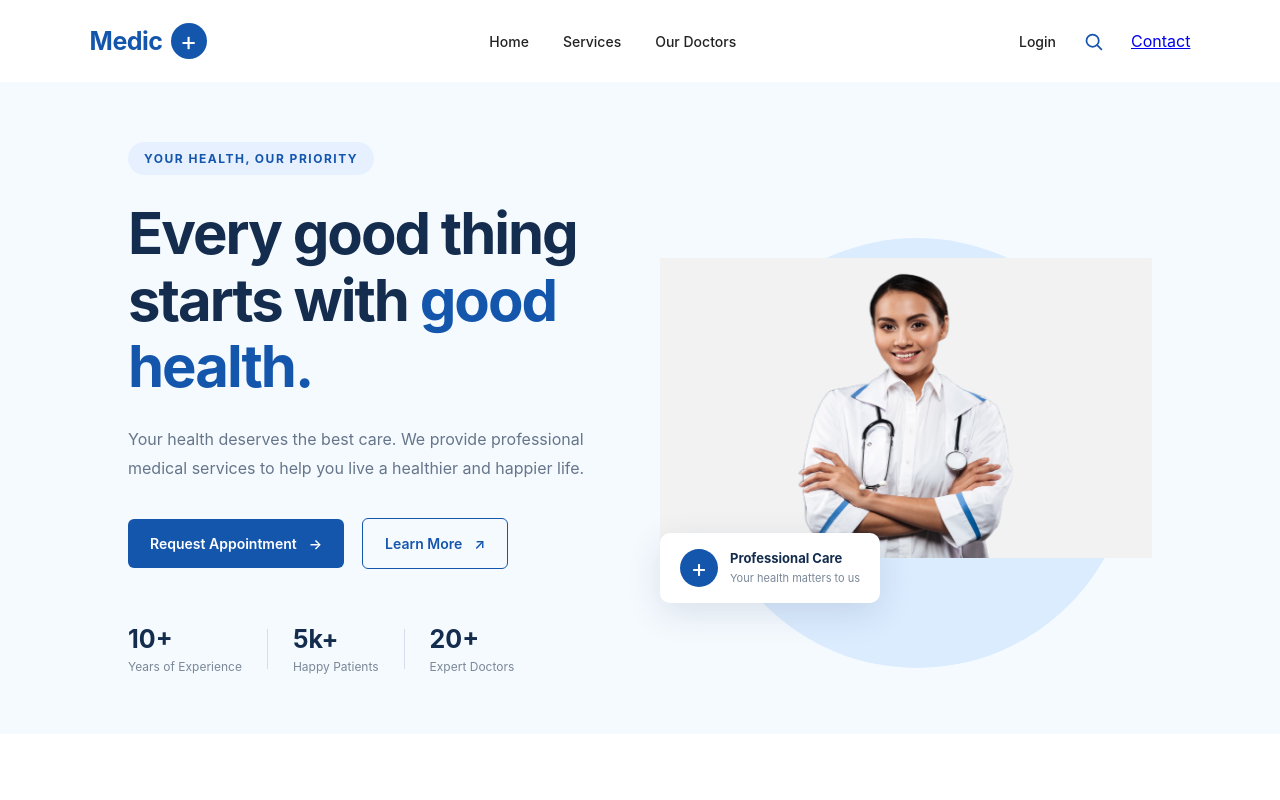
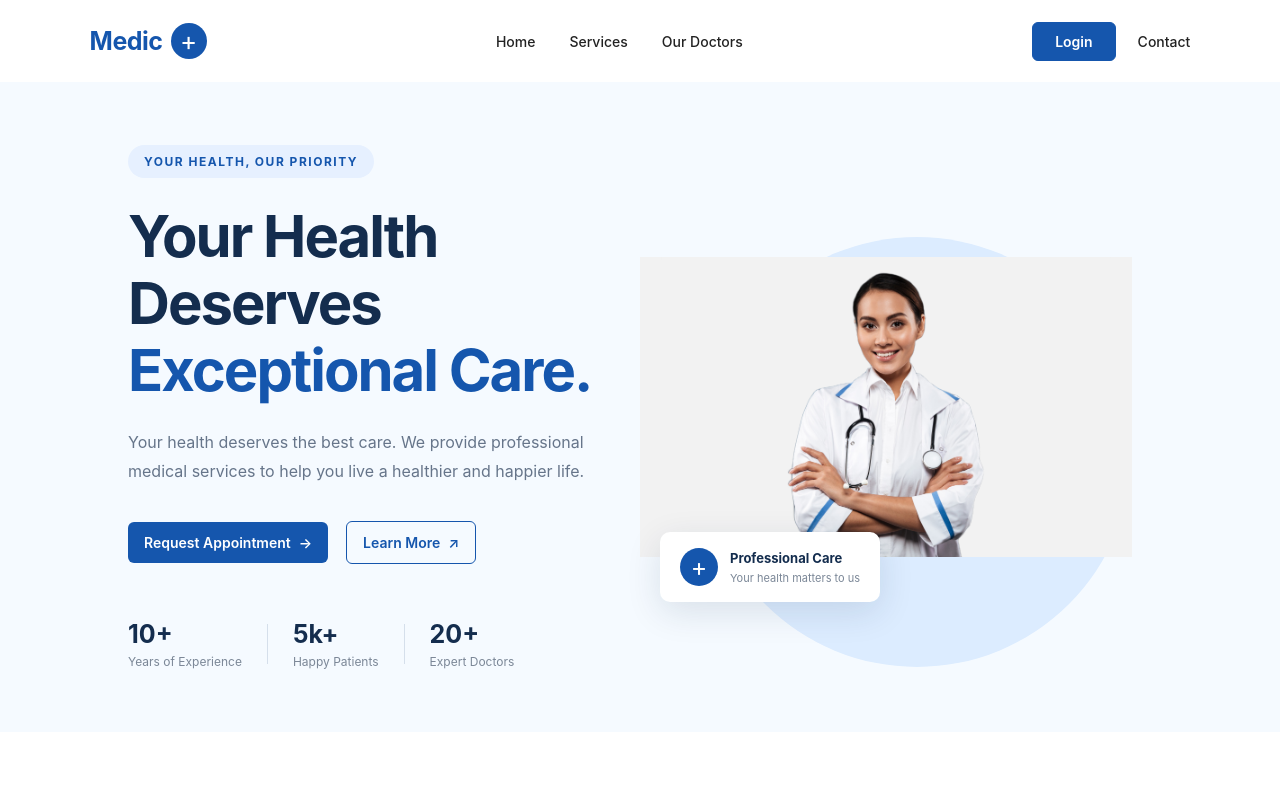
Before and after one commit to aniebietmoses1988-droid/medic-healthcare-website, a React (Vite) app: page / in a window 1280 px wide. Shown: the top 800 px of the page. Built offline with nearby package versions, Linux system fonts and the light colour scheme.

Commit message:
Update navbar login button and doctors heading

```diff
--- a/src/Components/DoctorSection.css
+++ b/src/Components/DoctorSection.css
@@ -31,7 +31,7 @@
   font-size: 14px;
   font-weight: 700;
   letter-spacing: 1.5px;
-  color: #06771e;
+  color: #1556ad;
 }
 
 .doctors-header h2 {
@@ -43,7 +43,7 @@
 }
 
 .doctors-header h2 span {
-  color: #06771e;
+  color: #1556ad;
 }
 
 .doctors-intro {
--- a/src/Components/Hero.css
+++ b/src/Components/Hero.css
@@ -73,8 +73,8 @@
   display: inline-flex;
   align-items: center;
   justify-content: center;
-  gap: 12px;
-  padding: 16px 22px;
+  gap: 8px;
+  padding: 12px 16px;
   border-radius: 6px;
   text-decoration: none;
   font-size: 14px;
@@ -154,15 +154,17 @@
    Do NOT use .doctor-image here.
 */
 
-.hero-doctor-image {
+.doctor-image {
   position: absolute;
-  z-index: 1;
+  z-index: 2;
   width: 430px;
   height: 430px;
   object-fit: contain;
   object-position: bottom center;
   bottom: 0;
   right: 20px;
+  display: block;
+  background: transparent;
 }
 
 /* Floating Card */
--- a/src/Components/Hero.jsx
+++ b/src/Components/Hero.jsx
@@ -12,8 +12,8 @@ function Hero() {
           </span>
 
           <h1>
-            Every good thing starts with
-            <span> good health.</span>
+            Your Health Deserves
+            <span> Exceptional Care.</span>
           </h1>
 
           <p>
--- a/src/Components/Navbar.css
+++ b/src/Components/Navbar.css
@@ -94,7 +94,38 @@
   gap: 22px;
 }
 
-.login-link {
+/* LOGIN BUTTON */
+
+.login-button {
+  display: inline-flex;
+  align-items: center;
+  justify-content: center;
+
+  padding: 10px 22px;
+
+  background-color: #1556ad;
+  color: #ffffff;
+
+  border: 1px solid #1556ad;
+  border-radius: 6px;
+
+  text-decoration: none;
+  font-size: 14px;
+  font-weight: 600;
+
+  white-space: nowrap;
+
+  transition: all 0.3s ease;
+}
+
+.login-button:hover {
+  background-color: #0d3e80;
+  border-color: #0d3e80;
+}
+
+/* CONTACT LINK */
+
+.contact-link {
   color: #222222;
 
   text-decoration: none;
@@ -105,27 +136,8 @@
   transition: color 0.2s ease;
 }
 
-.login-link:hover {
+.contact-link:hover {
   color: #1556ad;
-}
-
-.search-button {
-  display: flex;
-  align-items: center;
-  justify-content: center;
-
-  padding: 5px;
-
-  border: none;
-  background: transparent;
-
-  color: #1556ad;
-
-  cursor: pointer;
-}
-
-.search-button:hover {
-  color: #0d3e80;
 }
 
 /* =========================
@@ -144,6 +156,10 @@
   .nav-links a {
     font-size: 13px;
   }
+
+  .nav-actions {
+    gap: 16px;
+  }
 }
 
 /* =========================
@@ -161,6 +177,12 @@
 
   .nav-actions {
     margin-left: auto;
+    gap: 16px;
+  }
+
+  .login-button {
+    padding: 9px 18px;
+    font-size: 13px;
   }
 }
 
--- a/src/Components/Navbar.jsx
+++ b/src/Components/Navbar.jsx
@@ -28,37 +28,9 @@ function Navbar() {
 
       {/* Right side */}
       <div className="nav-actions">
-        <Link to="/login" className="login-link">
+        <Link to="/login" className="login-button">
           Login
         </Link>
-
-        <button
-          className="search-button"
-          aria-label="Search"
-          type="button"
-        >
-          <svg
-            width="21"
-            height="21"
-            viewBox="0 0 24 24"
-            fill="none"
-            xmlns="http://www.w3.org/2000/svg"
-          >
-            <circle
-              cx="11"
-              cy="11"
-              r="7"
-              stroke="currentColor"
-              strokeWidth="2"
-            />
-            <path
-              d="M16.5 16.5L21 21"
-              stroke="currentColor"
-              strokeWidth="2"
-              strokeLinecap="round"
-            />
-          </svg>
-        </button>
 
         <Link to="/contact" className="contact-link">
           Contact
```
